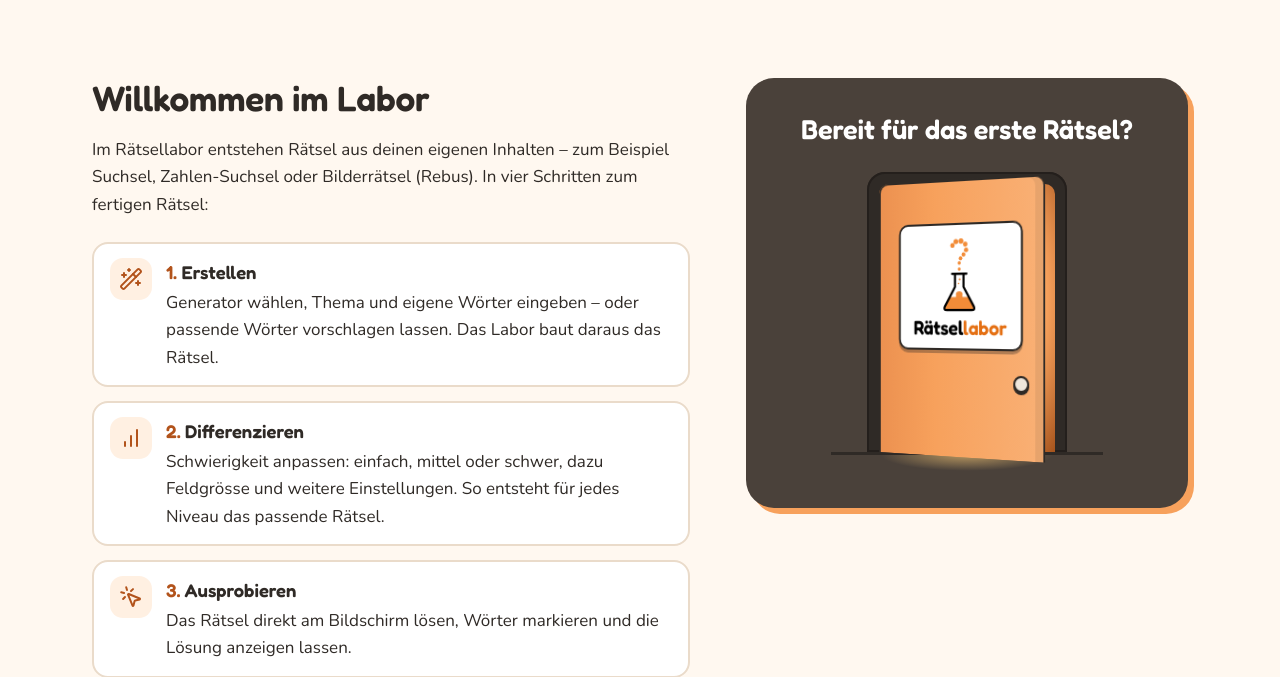
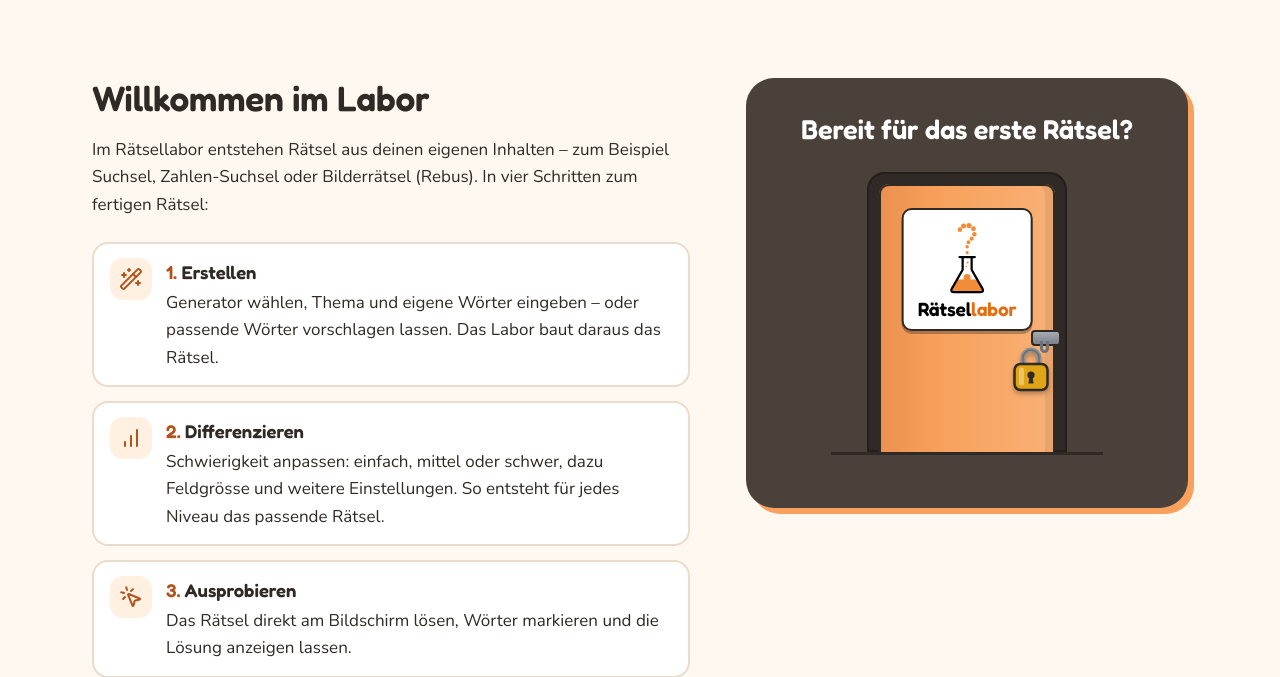
Before and after one commit to fabulousteaching/fabulousteaching, a PHP site: page /raetsellabor.php in a window 1280 px wide. Shown: the part 365-1042 px from the top of the page. Run offline with PHP 8.4, Linux system fonts and the light colour scheme.

Commit message:
Rätsellabor vorerst verschlossen: Schloss an der Labortür
- Schalter RAETSELLABOR_OFFEN in inc/start.php (jetzt: false)
- Verschlossene Tür: Vorhängeschloss, kein Link mehr zum Rätsellabor
- Darüberfahren oder Antippen: Tür rüttelt, Schloss baumelt, Schild
  «Noch nicht für die Öffentlichkeit bestimmt» erscheint
- Materialkarte «Rätsellabor»: «Bald verfügbar» statt «Öffnen»
- Mit RAETSELLABOR_OFFEN = true ist die aufgehende Tür wieder da

Co-Authored-By: Claude Opus 5.5 <noreply@anthropic.com>
Claude-Session: https://claude.ai/code/session_01EZGWyxUrvqobjxcBZs62kd

```diff
--- a/assets/css/stil.css
+++ b/assets/css/stil.css
@@ -318,9 +318,32 @@ p{margin:0 0 1em}
 .labortuer:hover .raum-text,.labortuer:focus-visible .raum-text{opacity:1;transform:none}
 .labortuer:hover .tuer-licht,.labortuer:focus-visible .tuer-licht{background-size:100% 100%}
 @keyframes anklopfen{0%,100%{transform:rotateY(0)}30%{transform:rotateY(-14deg)}55%{transform:rotateY(-3deg)}75%{transform:rotateY(-9deg)}}
+/* Verschlossene Tür (Rätsellabor noch nicht offen) */
+.labortuer.ist-zu{cursor:not-allowed}
+.labortuer.ist-zu:focus-visible{outline:3px solid var(--orange);outline-offset:6px}
+.ist-zu .tuer-logo{top:22px}
+.ist-zu .tuer-griff{display:none}
+.ist-zu .tuer-blatt{animation:ruetteln .5s ease-in-out 1.2s 2}
+.ist-zu .tuer-ueberwurf{position:absolute;right:-8px;top:54%;width:30px;height:16px;border-radius:4px;background:linear-gradient(#a7acb3,#7d828a);border:2px solid var(--tinte);z-index:2}
+.ist-zu .tuer-ueberwurf::after{content:"";position:absolute;left:7px;top:9px;width:9px;height:12px;border:3px solid #6f747b;border-top:0;border-radius:0 0 6px 6px}
+.ist-zu .tuer-schloss{position:absolute;right:2px;top:calc(54% + 14px);width:40px;height:50px;z-index:3;transform-origin:50% 10%;filter:drop-shadow(0 3px 2px rgba(0,0,0,.25))}
+.tuer-schild-zu{position:absolute;left:12px;right:46px;top:61%;display:flex;flex-direction:column;align-items:center;gap:4px;text-align:center;
+  font-family:var(--schrift-titel);font-weight:600;font-size:.82rem;line-height:1.2;color:var(--tinte);background:var(--gelb);border:2px solid var(--tinte);
+  border-radius:10px;padding:8px 8px 9px;box-shadow:0 3px 0 var(--tinte);opacity:0;transform:translateY(-10px) rotate(-6deg) scale(.85);
+  transition:opacity .25s ease,transform .35s cubic-bezier(.3,1.5,.5,1);z-index:2;pointer-events:none}
+.tuer-schild-zu .icon{width:18px;height:18px}
+/* Darüberfahren, Antippen oder mit der Tastatur anwählen: rütteln, Schloss baumelt, Schild erscheint */
+.labortuer.ist-zu:hover .tuer-blatt,.labortuer.ist-zu:focus .tuer-blatt,.labortuer.ist-zu.wackelt .tuer-blatt{transform:none;animation:ruetteln .45s ease-in-out 2}
+.labortuer.ist-zu:hover .tuer-schloss,.labortuer.ist-zu:focus .tuer-schloss,.labortuer.ist-zu.wackelt .tuer-schloss{animation:schloss-baumeln 1.1s ease-in-out}
+.labortuer.ist-zu:hover .tuer-schild-zu,.labortuer.ist-zu:focus .tuer-schild-zu,.labortuer.ist-zu.zeigt .tuer-schild-zu{opacity:1;transform:rotate(-4deg)}
+.labortuer.ist-zu:hover .tuer-licht,.labortuer.ist-zu:focus .tuer-licht{background-size:0% 100%}
+@keyframes ruetteln{0%,100%{transform:translateX(0)}20%{transform:translateX(-3px) rotate(-.6deg)}40%{transform:translateX(3px) rotate(.5deg)}60%{transform:translateX(-2px)}80%{transform:translateX(2px)}}
+@keyframes schloss-baumeln{0%,100%{transform:rotate(0)}20%{transform:rotate(16deg)}45%{transform:rotate(-12deg)}65%{transform:rotate(7deg)}85%{transform:rotate(-3deg)}}
 /* Geräte ohne Maus: Tür steht einen Spalt offen */
 @media (hover:none){
   .tuer-blatt{transform:rotateY(-24deg);animation:none}
+  .ist-zu .tuer-blatt{transform:none}
+  .ist-zu .tuer-licht{background-size:0% 100%}
   .tuer-licht{background-size:70% 100%}
 }
 
--- a/assets/js/main.js
+++ b/assets/js/main.js
@@ -29,6 +29,15 @@
     window.addEventListener('scroll', pruefen, { passive: true });
     pruefen();
   }
+
+  // ---------- Verschlossene Labortür: Antippen lässt sie rütteln und zeigt das Schild ----------
+  Array.prototype.slice.call(document.querySelectorAll('.labortuer.ist-zu')).forEach(function (tuer) {
+    tuer.addEventListener('click', function () {
+      tuer.classList.remove('wackelt');
+      void tuer.offsetWidth; // Animation neu starten
+      tuer.classList.add('wackelt', 'zeigt');
+    });
+  });
 
   // ---------- Filter bei den Unterrichtsmaterialien ----------
   var raster = document.getElementById('raster');
--- a/inc/bausteine.php
+++ b/inc/bausteine.php
@@ -56,7 +56,9 @@ function material_karte(array $m, array $faecher, array $zyklen): string
     ]), 'UTF-8');
 
     // Knopf: Link, Download, Login oder "folgt"
-    if (!empty($m['link'])) {
+    if (!RAETSELLABOR_OFFEN && $m['link'] !== '' && str_starts_with($m['link'], RAETSELLABOR_URL)) {
+        $knopf = '<span class="knopf knopf-klein aus" aria-disabled="true">' . icon('lock') . ' Bald verfügbar</span>';
+    } elseif (!empty($m['link'])) {
         $knopf = '<a class="knopf knopf-klein" href="' . e($m['link']) . '" target="_blank" rel="noopener">Öffnen ' . icon('external-link') . '</a>';
     } elseif (empty($m['datei'])) {
         $knopf = '<span class="knopf knopf-klein aus" aria-disabled="true">Folgt bald</span>';
--- a/inc/start.php
+++ b/inc/start.php
@@ -9,6 +9,8 @@ declare(strict_types=1);
 // ---------- Einstellungen ----------
 const SEITENNAME      = 'fabulous teaching';
 const RAETSELLABOR_URL = 'https://raetsellabor.fabulousteaching.ch';
+// Rätsellabor freigeben: auf true stellen, dann geht die Labortür wieder auf.
+const RAETSELLABOR_OFFEN = false;
 const INSTAGRAM_URL   = 'https://www.instagram.com/fabulous_teaching/';
 const VOKABOOM_URL    = 'https://vokaboom.fabulousteaching.ch';
 const BENUTZER_DATEI  = __DIR__ . '/../daten/benutzer.php';
--- a/raetsellabor.php
+++ b/raetsellabor.php
@@ -52,9 +52,14 @@ require __DIR__ . '/inc/kopf.php';
     <aside class="tuer" aria-labelledby="tuer-titel">
       <h2 id="tuer-titel">Bereit für das erste Rätsel?</h2>
 
+      <?php if (RAETSELLABOR_OFFEN): ?>
       <!-- Die Labortür: öffnet sich beim Darüberfahren, ein Klick führt ins Rätsellabor -->
       <a class="labortuer" href="<?= e(RAETSELLABOR_URL) ?>" target="_blank" rel="noopener">
         <span class="sr">Rätsellabor öffnen (neuer Tab)</span>
+      <?php else: ?>
+      <!-- Verschlossen (Schalter RAETSELLABOR_OFFEN in inc/start.php): Schloss, kein Link -->
+      <div class="labortuer ist-zu" tabindex="0" role="img" aria-label="Die Labortür ist verschlossen: Das Rätsellabor ist noch nicht für die Öffentlichkeit bestimmt.">
+      <?php endif; ?>
         <span class="tuer-rahmen" aria-hidden="true">
           <span class="tuer-raum">
             <span class="raum-text">Eintreten <?= icon('arrow-right') ?></span>
@@ -67,12 +72,24 @@ require __DIR__ . '/inc/kopf.php';
                 <span class="wortmarke">Rätsel<span class="akzent">labor</span></span>
               </span>
               <span class="tuer-griff"></span>
+              <?php if (!RAETSELLABOR_OFFEN): ?>
+                <span class="tuer-ueberwurf"></span>
+                <svg class="tuer-schloss" viewBox="0 0 40 50" focusable="false">
+                  <path d="M12 23V15a8 8 0 0 1 16 0v8" fill="none" stroke="#8b9097" stroke-width="5" stroke-linecap="round"/>
+                  <path d="M12 23V15a8 8 0 0 1 16 0v8" fill="none" stroke="#2f2a26" stroke-width="1.4" stroke-linecap="round" opacity=".35"/>
+                  <rect x="3.5" y="21" width="33" height="26" rx="6" fill="#e0a516" stroke="#2f2a26" stroke-width="2.5"/>
+                  <rect x="8" y="24.5" width="5" height="18" rx="2.5" fill="#fff" opacity=".35"/>
+                  <circle cx="20" cy="32" r="3.6" fill="#2f2a26"/>
+                  <path d="M18.4 34h3.2l1 6.5h-5.2z" fill="#2f2a26"/>
+                </svg>
+                <span class="tuer-schild-zu"><?= icon('lock') ?>Noch nicht für die Öffentlichkeit bestimmt</span>
+              <?php endif; ?>
             </span>
             <span class="tuer-hinten"></span>
           </span>
         </span>
         <span class="tuer-licht" aria-hidden="true"></span>
-      </a>
+      <?php if (RAETSELLABOR_OFFEN): ?></a><?php else: ?></div><?php endif; ?>
     </aside>
   </div>
 </section>
```
